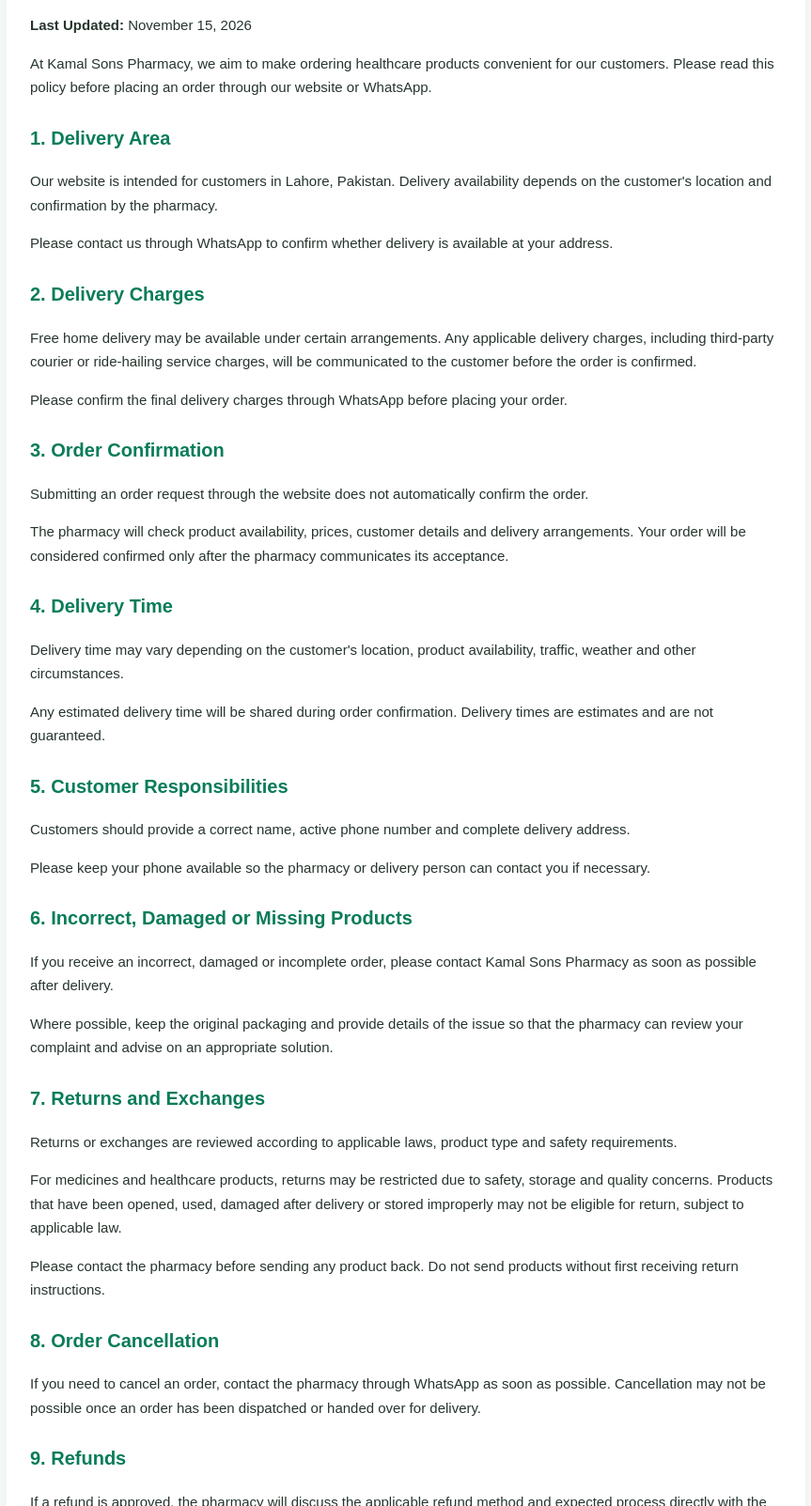
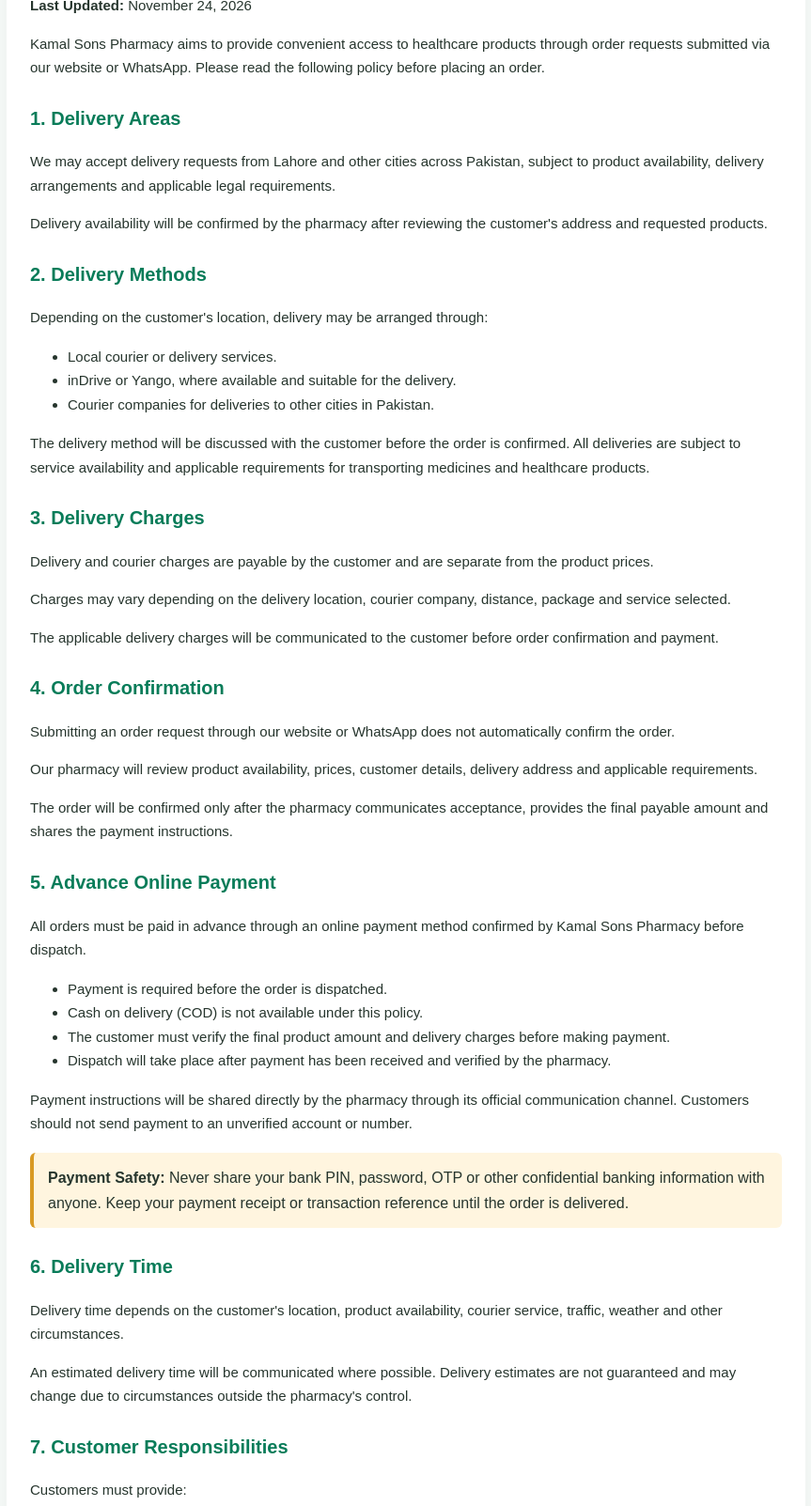
Before and after one commit to designdoststudio/kamal-sons-pharmacy, a plain HTML site: page delivery.html in a window 1280 px wide. Shown: the part 367-1970 px from the top of the page at 94% size, without its empty margins (208-1071 px from the left). Drawn offline with Linux system fonts and the light colour scheme.

Commit message:
Update delivery.html

```diff
--- a/delivery.html
+++ b/delivery.html
@@ -5,32 +5,38 @@
 <meta charset="UTF-8">
 <meta name="viewport" content="width=device-width, initial-scale=1">
 <meta name="theme-color" content="#087c59">
-<meta name="description" content="Read Kamal Sons Pharmacy delivery, order confirmation, return and complaint policy for customers in Lahore.">
-<title>Delivery & Return Policy | Kamal Sons Pharmacy</title>
+<meta name="description" content="Kamal Sons Pharmacy delivery, advance online payment, courier charges, returns and refund policy for customers across Pakistan.">
+<title>Delivery, Payment & Return Policy | Kamal Sons Pharmacy</title>
 <link rel="canonical" href="https://designdoststudio.github.io/kamal-sons-pharmacy/delivery.html">
 
 <style>
 *{box-sizing:border-box}
 body{margin:0;font-family:Arial,sans-serif;background:#f4f8f6;color:#26352d;line-height:1.7}
 header{background:#087c59;color:white;padding:24px 15px;text-align:center}
-header h1{margin:0;font-size:27px}
+header h2{margin:0;font-size:27px;color:white}
 header p{margin-top:6px}
 nav{background:#056647;padding:13px;text-align:center}
 nav a{color:white;text-decoration:none;margin:0 9px;font-size:14px}
 main{max-width:850px;margin:25px auto;padding:25px;background:white;border-radius:12px;box-shadow:0 3px 15px #00000008}
+main h1{color:#087c59;font-size:25px}
 h2{color:#087c59;font-size:20px;margin-top:24px}
 p,li{font-size:15px}
 .contact{background:#e0f4eb;padding:15px;border-radius:8px;margin-top:15px}
 .contact a{color:#087c59;font-weight:bold}
+.notice{background:#fff5df;border-left:4px solid #d99a24;padding:13px 15px;border-radius:6px;margin:18px 0}
 footer{background:#064b37;color:white;text-align:center;padding:22px 15px;margin-top:30px;font-size:14px}
 footer a{color:white;margin:0 8px;text-decoration:none}
+@media(max-width:600px){
+main{margin:15px;padding:18px}
+nav a{display:inline-block;margin:4px 6px}
+}
 </style>
 </head>
 
 <body>
 
 <header>
-<h1>Kamal Sons Pharmacy</h1>
+<h2>Kamal Sons Pharmacy</h2>
 <p>کمال سنز فارمیسی</p>
 <p>Your Health Advisor | Since 2024</p>
 </header>
@@ -38,53 +44,92 @@ footer a{color:white;margin:0 8px;text-decoration:none}
 <nav>
 <a href="index.html">Home</a>
 <a href="about.html">About Us</a>
+<a href="contact.html">Contact</a>
 <a href="privacy.html">Privacy Policy</a>
 </nav>
 
 <main>
 
-<h1>Delivery & Return Policy</h1>
-<p><strong>Last Updated:</strong> November 15, 2026</p>
+<h1>Delivery, Payment & Return Policy</h1>
+<p><strong>Last Updated:</strong> November 24, 2026</p>
 
-<p>At Kamal Sons Pharmacy, we aim to make ordering healthcare products convenient for our customers. Please read this policy before placing an order through our website or WhatsApp.</p>
+<p>Kamal Sons Pharmacy aims to provide convenient access to healthcare products through order requests submitted via our website or WhatsApp. Please read the following policy before placing an order.</p>
 
-<h2>1. Delivery Area</h2>
-<p>Our website is intended for customers in Lahore, Pakistan. Delivery availability depends on the customer's location and confirmation by the pharmacy.</p>
-<p>Please contact us through WhatsApp to confirm whether delivery is available at your address.</p>
+<h2>1. Delivery Areas</h2>
+<p>We may accept delivery requests from Lahore and other cities across Pakistan, subject to product availability, delivery arrangements and applicable legal requirements.</p>
+<p>Delivery availability will be confirmed by the pharmacy after reviewing the customer's address and requested products.</p>
 
-<h2>2. Delivery Charges</h2>
-<p>Free home delivery may be available under certain arrangements. Any applicable delivery charges, including third-party courier or ride-hailing service charges, will be communicated to the customer before the order is confirmed.</p>
-<p>Please confirm the final delivery charges through WhatsApp before placing your order.</p>
+<h2>2. Delivery Methods</h2>
+<p>Depending on the customer's location, delivery may be arranged through:</p>
+<ul>
+<li>Local courier or delivery services.</li>
+<li>inDrive or Yango, where available and suitable for the delivery.</li>
+<li>Courier companies for deliveries to other cities in Pakistan.</li>
+</ul>
+<p>The delivery method will be discussed with the customer before the order is confirmed. All deliveries are subject to service availability and applicable requirements for transporting medicines and healthcare products.</p>
 
-<h2>3. Order Confirmation</h2>
-<p>Submitting an order request through the website does not automatically confirm the order.</p>
-<p>The pharmacy will check product availability, prices, customer details and delivery arrangements. Your order will be considered confirmed only after the pharmacy communicates its acceptance.</p>
+<h2>3. Delivery Charges</h2>
+<p>Delivery and courier charges are payable by the customer and are separate from the product prices.</p>
+<p>Charges may vary depending on the delivery location, courier company, distance, package and service selected.</p>
+<p>The applicable delivery charges will be communicated to the customer before order confirmation and payment.</p>
 
-<h2>4. Delivery Time</h2>
-<p>Delivery time may vary depending on the customer's location, product availability, traffic, weather and other circumstances.</p>
-<p>Any estimated delivery time will be shared during order confirmation. Delivery times are estimates and are not guaranteed.</p>
+<h2>4. Order Confirmation</h2>
+<p>Submitting an order request through our website or WhatsApp does not automatically confirm the order.</p>
+<p>Our pharmacy will review product availability, prices, customer details, delivery address and applicable requirements.</p>
+<p>The order will be confirmed only after the pharmacy communicates acceptance, provides the final payable amount and shares the payment instructions.</p>
 
-<h2>5. Customer Responsibilities</h2>
-<p>Customers should provide a correct name, active phone number and complete delivery address.</p>
-<p>Please keep your phone available so the pharmacy or delivery person can contact you if necessary.</p>
+<h2>5. Advance Online Payment</h2>
+<p>All orders must be paid in advance through an online payment method confirmed by Kamal Sons Pharmacy before dispatch.</p>
+<ul>
+<li>Payment is required before the order is dispatched.</li>
+<li>Cash on delivery (COD) is not available under this policy.</li>
+<li>The customer must verify the final product amount and delivery charges before making payment.</li>
+<li>Dispatch will take place after payment has been received and verified by the pharmacy.</li>
+</ul>
+<p>Payment instructions will be shared directly by the pharmacy through its official communication channel. Customers should not send payment to an unverified account or number.</p>
 
-<h2>6. Incorrect, Damaged or Missing Products</h2>
+<div class="notice">
+<strong>Payment Safety:</strong> Never share your bank PIN, password, OTP or other confidential banking information with anyone. Keep your payment receipt or transaction reference until the order is delivered.
+</div>
+
+<h2>6. Delivery Time</h2>
+<p>Delivery time depends on the customer's location, product availability, courier service, traffic, weather and other circumstances.</p>
+<p>An estimated delivery time will be communicated where possible. Delivery estimates are not guaranteed and may change due to circumstances outside the pharmacy's control.</p>
+
+<h2>7. Customer Responsibilities</h2>
+<p>Customers must provide:</p>
+<ul>
+<li>Correct name and active contact number.</li>
+<li>Complete and accurate delivery address.</li>
+<li>Any valid prescription or other information required for the requested medicine.</li>
+<li>Availability to receive the parcel or coordinate with the delivery person.</li>
+</ul>
+<p>Incorrect or incomplete delivery details may cause delays or additional delivery charges.</p>
+
+<h2>8. Prescription Medicines and Legal Requirements</h2>
+<p>Prescription medicines will only be supplied where permitted by applicable laws and regulations and after the required prescription verification.</p>
+<p>Some medicines may require additional verification or may not be eligible for courier delivery. The pharmacy reserves the right to decline or cancel a request that does not meet applicable legal, safety or professional requirements.</p>
+
+<h2>9. Incorrect, Damaged or Missing Products</h2>
 <p>If you receive an incorrect, damaged or incomplete order, please contact Kamal Sons Pharmacy as soon as possible after delivery.</p>
-<p>Where possible, keep the original packaging and provide details of the issue so that the pharmacy can review your complaint and advise on an appropriate solution.</p>
+<p>Where possible, keep the original packaging and provide clear details of the issue. The pharmacy will review the complaint and advise on an appropriate solution in accordance with applicable laws.</p>
 
-<h2>7. Returns and Exchanges</h2>
-<p>Returns or exchanges are reviewed according to applicable laws, product type and safety requirements.</p>
-<p>For medicines and healthcare products, returns may be restricted due to safety, storage and quality concerns. Products that have been opened, used, damaged after delivery or stored improperly may not be eligible for return, subject to applicable law.</p>
-<p>Please contact the pharmacy before sending any product back. Do not send products without first receiving return instructions.</p>
+<h2>10. Returns and Exchanges</h2>
+<p>Returns and exchanges are handled according to applicable laws, product type, safety requirements and the circumstances of the complaint.</p>
+<p>Due to medicine safety, storage and quality concerns, some medicines and healthcare products may not be eligible for return or exchange, except where required by applicable law or where an issue is attributable to the pharmacy.</p>
+<p>Please contact the pharmacy before sending any product back. Do not return products without receiving instructions.</p>
 
-<h2>8. Order Cancellation</h2>
-<p>If you need to cancel an order, contact the pharmacy through WhatsApp as soon as possible. Cancellation may not be possible once an order has been dispatched or handed over for delivery.</p>
+<h2>11. Order Cancellation</h2>
+<p>If you wish to cancel an order, contact the pharmacy as soon as possible.</p>
+<p>Cancellation may not be possible after an order has been packed, dispatched or handed over to a courier or delivery person.</p>
+<p>Any payment or refund request following cancellation will be reviewed according to the order status and applicable laws.</p>
 
-<h2>9. Refunds</h2>
-<p>If a refund is approved, the pharmacy will discuss the applicable refund method and expected process directly with the customer. Refunds are subject to applicable laws and the circumstances of the order.</p>
+<h2>12. Refunds</h2>
+<p>If a refund is approved, the pharmacy will communicate the refund method and expected processing time to the customer.</p>
+<p>Refunds will be handled according to applicable laws and the circumstances of the order. Any eligible refund of delivery charges will also be assessed according to the circumstances and applicable requirements.</p>
 
-<h2>10. Contact for Delivery and Return Issues</h2>
-<p>For delivery questions, complaints, cancellations or return requests, contact us:</p>
+<h2>13. Contact for Delivery and Payment Questions</h2>
+<p>For order enquiries, delivery questions, payment verification or complaints, contact us:</p>
 
 <div class="contact">
 <p><strong>Kamal Sons Pharmacy</strong></p>
@@ -93,8 +138,8 @@ footer a{color:white;margin:0 8px;text-decoration:none}
 <p><a href="https://wa.me/923183018805">Contact us on WhatsApp</a></p>
 </div>
 
-<h2>11. Policy Updates</h2>
-<p>We may update this policy when our delivery or return arrangements change. Any updates will be published on this page with a revised date.</p>
+<h2>14. Policy Updates</h2>
+<p>Kamal Sons Pharmacy may update this policy when delivery, payment or return arrangements change. Updates will be published on this page with a revised date.</p>
 
 </main>
 
@@ -102,6 +147,7 @@ footer a{color:white;margin:0 8px;text-decoration:none}
 <p>© 2026 Kamal Sons Pharmacy. All Rights Reserved.</p>
 <a href="index.html">Home</a>
 <a href="about.html">About Us</a>
+<a href="contact.html">Contact</a>
 <a href="privacy.html">Privacy Policy</a>
 <a href="terms.html">Terms & Conditions</a>
 <a href="delivery.html">Delivery Policy</a>
```
